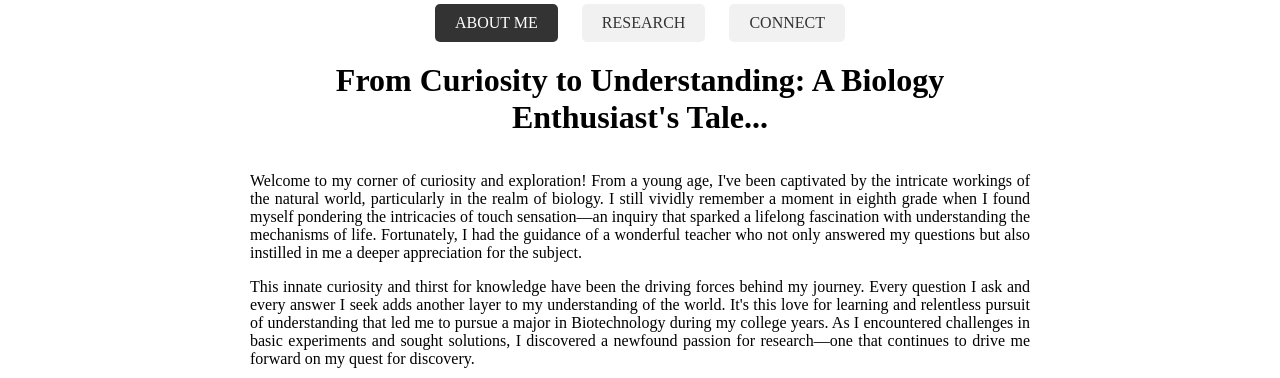
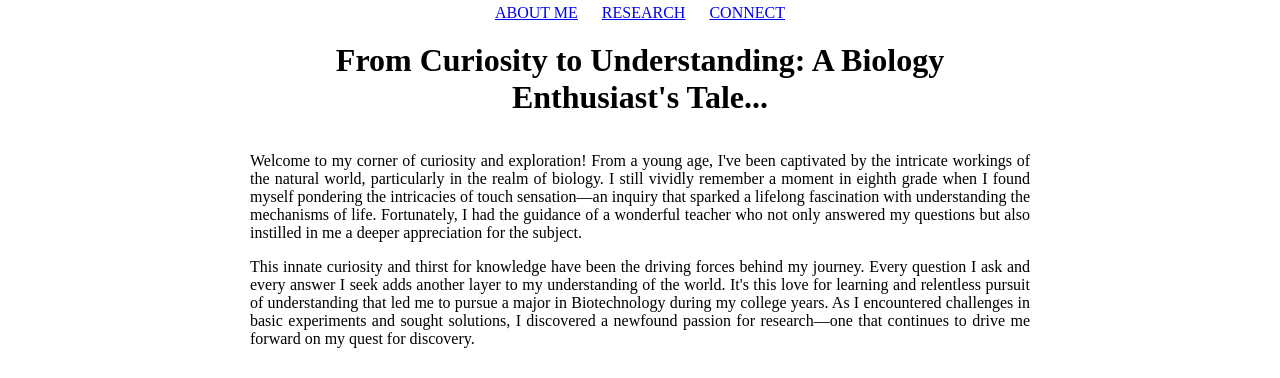
Before and after one commit to Sympart/sympart, a plain HTML site: page index.html in a window 1280 px wide. Shown: the part 104-482 px from the top of the page. Drawn offline with Linux system fonts and the light colour scheme.

Commit message:
30.05.24.7

```diff
--- a/index.html
+++ b/index.html
@@ -14,7 +14,7 @@
         <img class="image-secondary" src="Images/Logos/IITGn.png" alt="IITGn">
     </div>
     <div class="tabs">
-        <a href="aboutme.html" class="tablink-1 active" onclick="openTab('aboutme')">ABOUT ME</a>
+        <a href="aboutme.html" class="tablink-1" onclick="openTab('aboutme')">ABOUT ME</a>
         <a href="research_temp.html" class="tablink-1" onclick="openTab('research')">RESEARCH</a>
         <a href="connect.html" class="tablink-1" onclick="openTab('connect')">CONNECT</a>
     </div>
--- a/styles.css
+++ b/styles.css
@@ -37,26 +37,13 @@ body {
   margin-top: 20px; /* Adjust margin as needed */
 }
 .tablink-1 {
-    display: inline-block;
-    margin: 0 10px;
-    cursor: pointer;
-    border: none;
-    padding: 10px 20px;
-    background-color: #f1f1f1;
-    color: #333;
-    text-decoration: none;
-    border-radius: 5px;
-    transition: background-color 0.3s, color 0.3s;
+  display: inline-block;
+  margin: 0 10px; /* Adjust margin between tabs */
+  cursor: pointer;
+  border: none;
 }
-
-.tablink-1:hover {
-    background-color: #333;
-    color: #fff;
-}
-
 .tablink-1.active {
-    background-color: #333;
-    color: #fff;
+    color: red;
 }
 .tablink-2 {
     display: inline-block;
```
